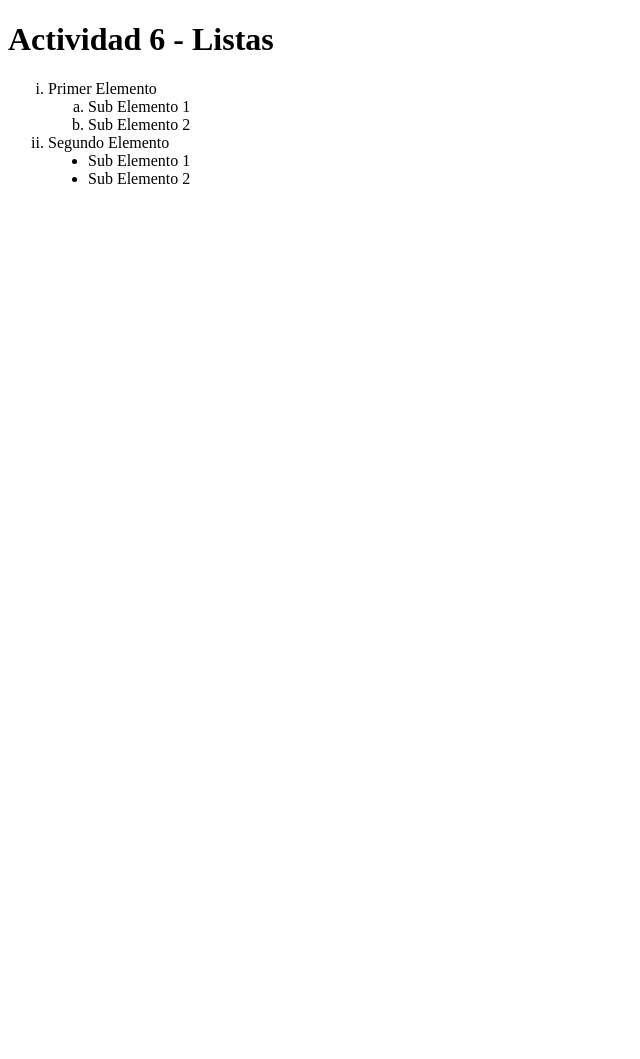
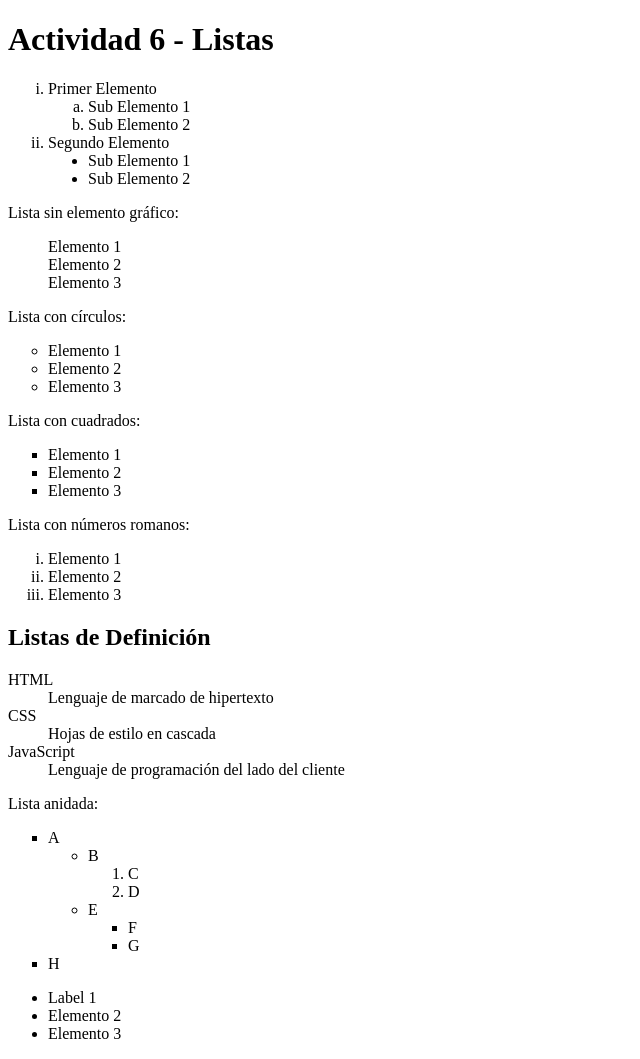
Before and after one commit to calebmartinc14/1-DAW, a plain HTML site: page Lenguaje_marcas/Tema_2/actividad_06/actividad_06.html in a window 1280 px wide. Shown: the whole page, without its empty margins (0-640 px from the left). Before the commit the page ends 800 px from the top, so only its background shows below. Drawn offline with Linux system fonts and the light colour scheme.

Commit message:
Ejercicios Lenguaje

```diff
--- a/Lenguaje_marcas/Tema_2/actividad_06/actividad_06.css
+++ b/Lenguaje_marcas/Tema_2/actividad_06/actividad_06.css
@@ -0,0 +1,3 @@
+li:hover {
+    font-background-color: #c3a2a2;
+}
--- a/Lenguaje_marcas/Tema_2/actividad_06/actividad_06.html
+++ b/Lenguaje_marcas/Tema_2/actividad_06/actividad_06.html
@@ -28,5 +28,73 @@
         </ul>
 
 
+        <p>Lista sin elemento gráfico:</p>
+            <ul style="list-style-type: none;">
+                <li>Elemento 1</li>
+                <li>Elemento 2</li>
+                <li>Elemento 3</li>
+            </ul>
+
+            <p>Lista con círculos:</p>
+            <ul style="list-style-type: circle;">
+                <li>Elemento 1</li>
+                <li>Elemento 2</li>
+                <li>Elemento 3</li>
+            </ul>
+
+            <p>Lista con cuadrados:</p>
+            <ul style="list-style-type: square;">
+                <li>Elemento 1</li>
+                <li>Elemento 2</li>
+                <li>Elemento 3</li>
+            </ul>
+
+            <p>Lista con números romanos:</p>
+            <ol type="i">
+                <li>Elemento 1</li>
+                <li>Elemento 2</li>
+                <li>Elemento 3</li>
+            </ol>
+
+            <h2>Listas de Definición</h2>
+
+        <dl>
+            <dt>HTML</dt>
+            <dd>Lenguaje de marcado de hipertexto</dd>
+
+        <dt>CSS</dt>
+            <dd>Hojas de estilo en cascada</dd>
+
+        <dt>JavaScript</dt>
+            <dd>Lenguaje de programación del lado del cliente</dd>
+        </dl>
+
+        <p>Lista anidada:</p>
+        <ul style="list-style-type: square;">
+            <li>A
+                <ul style="list-style-type: circle;">
+                <li>B
+                    <ol>
+                    <li>C</li>
+                    <li>D</li>
+                    </ol>
+                </li>
+                <li>E
+                    <ul style="list-style-type: square;">
+                    <li>F</li>
+                    <li>G</li>
+                    </ul>
+                </li>
+                </ul>
+            </li>
+            <li>H</li>
+            </ul>
+
+        <ul>
+            <li class="fa-brands fa-square-facebook">Label 1</li>
+            <li>Elemento 2</li>
+            <li>Elemento 3</li>
+        </ul>
+
     </body>
 </html>
```
